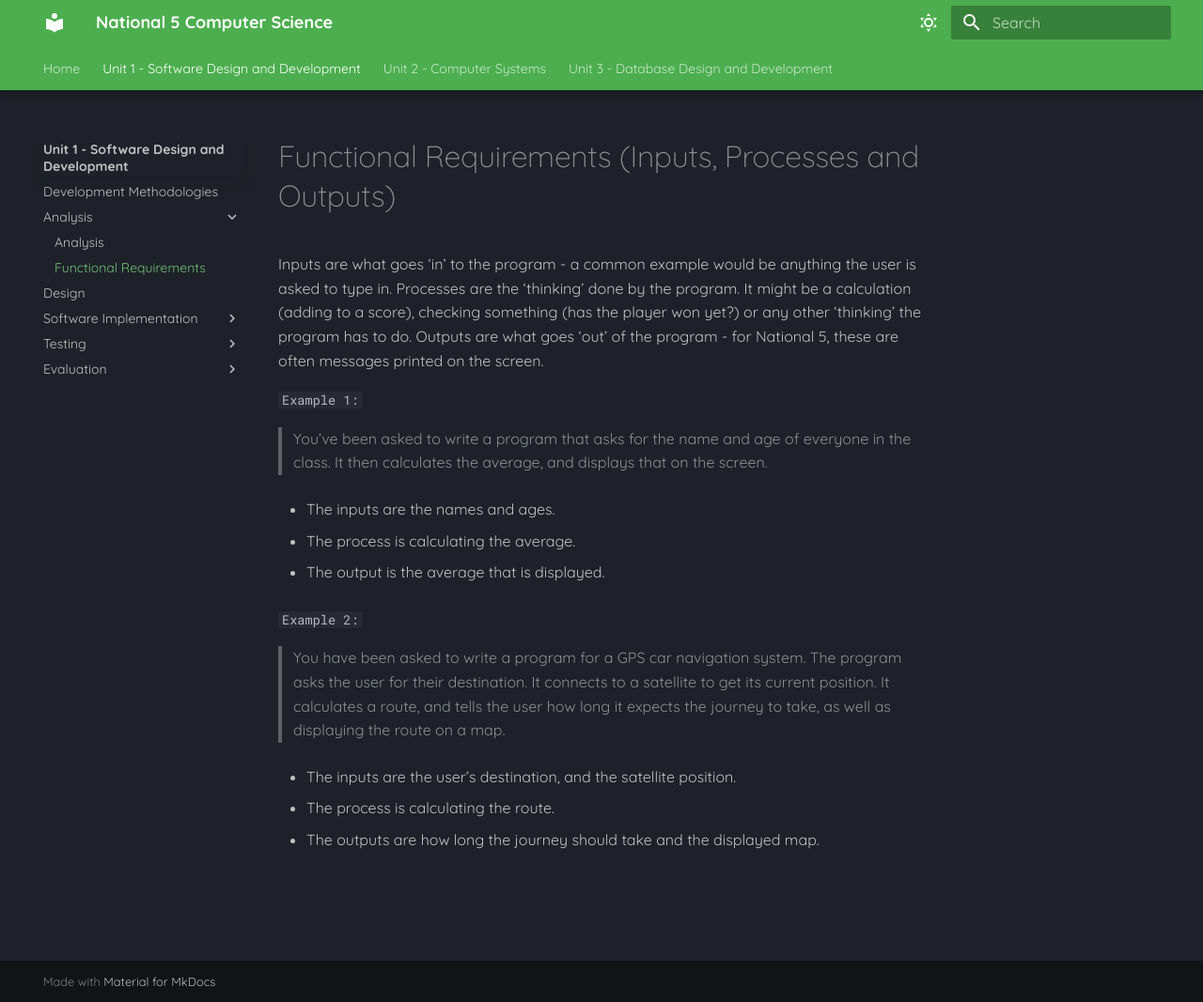
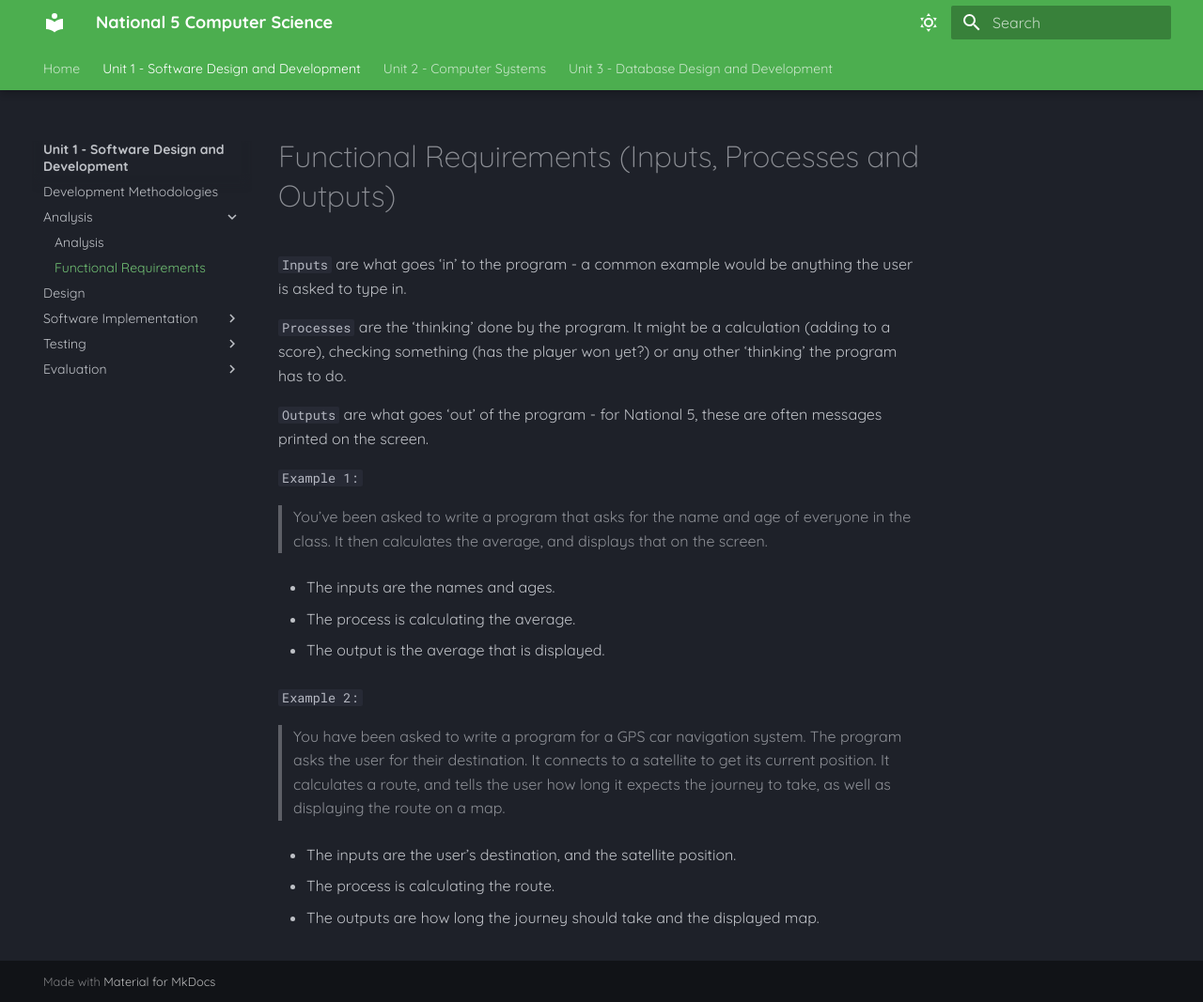
Before and after one commit to Mr-Wood-CS/National-5-CS, an MkDocs documentation site: the page built from docs/SDD/2.1-Functional-Requirements.md, in a window 1280 px wide and 1067 px high. Shown: the whole window at 94% size. Built offline with MkDocs 1.6.1 and Material for MkDocs 9.7.7, drawn with Linux system fonts in a browser that asks for light colours.

```diff
--- a/docs/SDD/2.1-Functional-Requirements.md
+++ b/docs/SDD/2.1-Functional-Requirements.md
@@ -1,8 +1,10 @@
 # Functional Requirements (Inputs, Processes and Outputs)
 
-Inputs are what goes ‘in’ to the program - a common example would be anything the user is asked to type in.
-Processes are the ‘thinking’ done by the program. It might be a calculation (adding to a score), checking something (has the player won yet?) or any other ‘thinking’ the program has to do.
-Outputs are what goes ‘out’ of the program - for National 5, these are often  messages printed on the screen.
+`Inputs` are what goes ‘in’ to the program - a common example would be anything the user is asked to type in.
+
+`Processes` are the ‘thinking’ done by the program. It might be a calculation (adding to a score), checking something (has the player won yet?) or any other ‘thinking’ the program has to do.
+
+`Outputs` are what goes ‘out’ of the program - for National 5, these are often  messages printed on the screen.
 
 `Example 1:`
 
```
